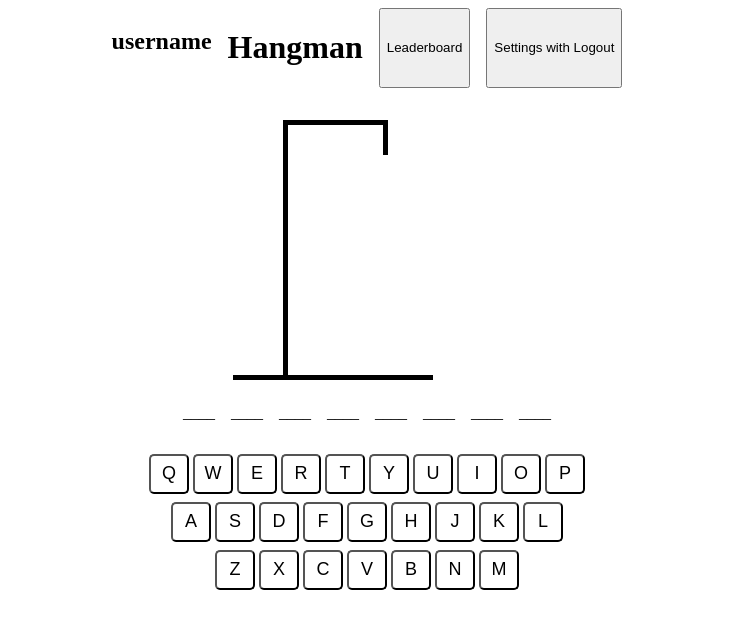
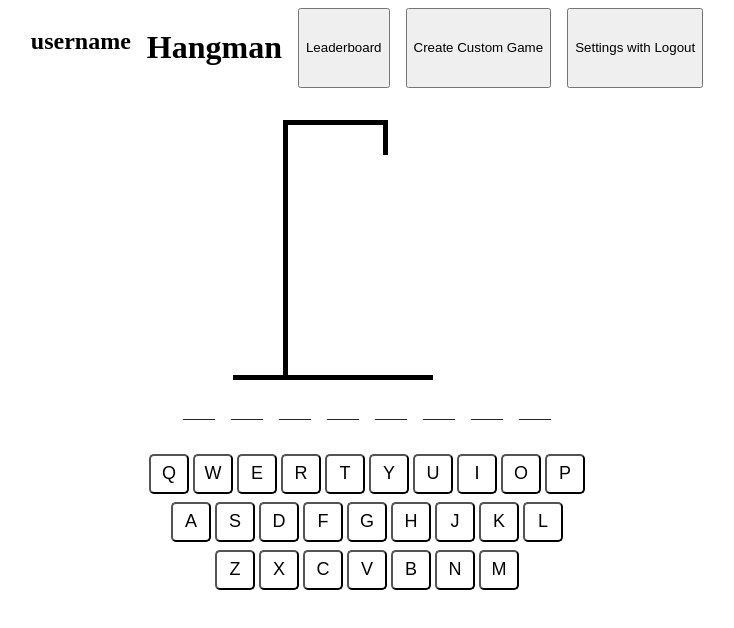
Before and after one commit to MostafaK2/hangman, a Next.js app: page / in a window 1280 px wide. Shown: the top 628 px of the page, without its empty margins (273-1007 px from the left). Built offline with nearby package versions, Linux system fonts and the light colour scheme.

Commit message:
Add Create game button

```diff
--- a/components/Header.jsx
+++ b/components/Header.jsx
@@ -7,6 +7,7 @@ export default function Header(props) {
       <h2>username</h2>
       <h1>Hangman</h1>
       <button>Leaderboard</button>
+      <button>Create Custom Game</button>
       <button> Settings with Logout</button>
     </div>
   );
```
